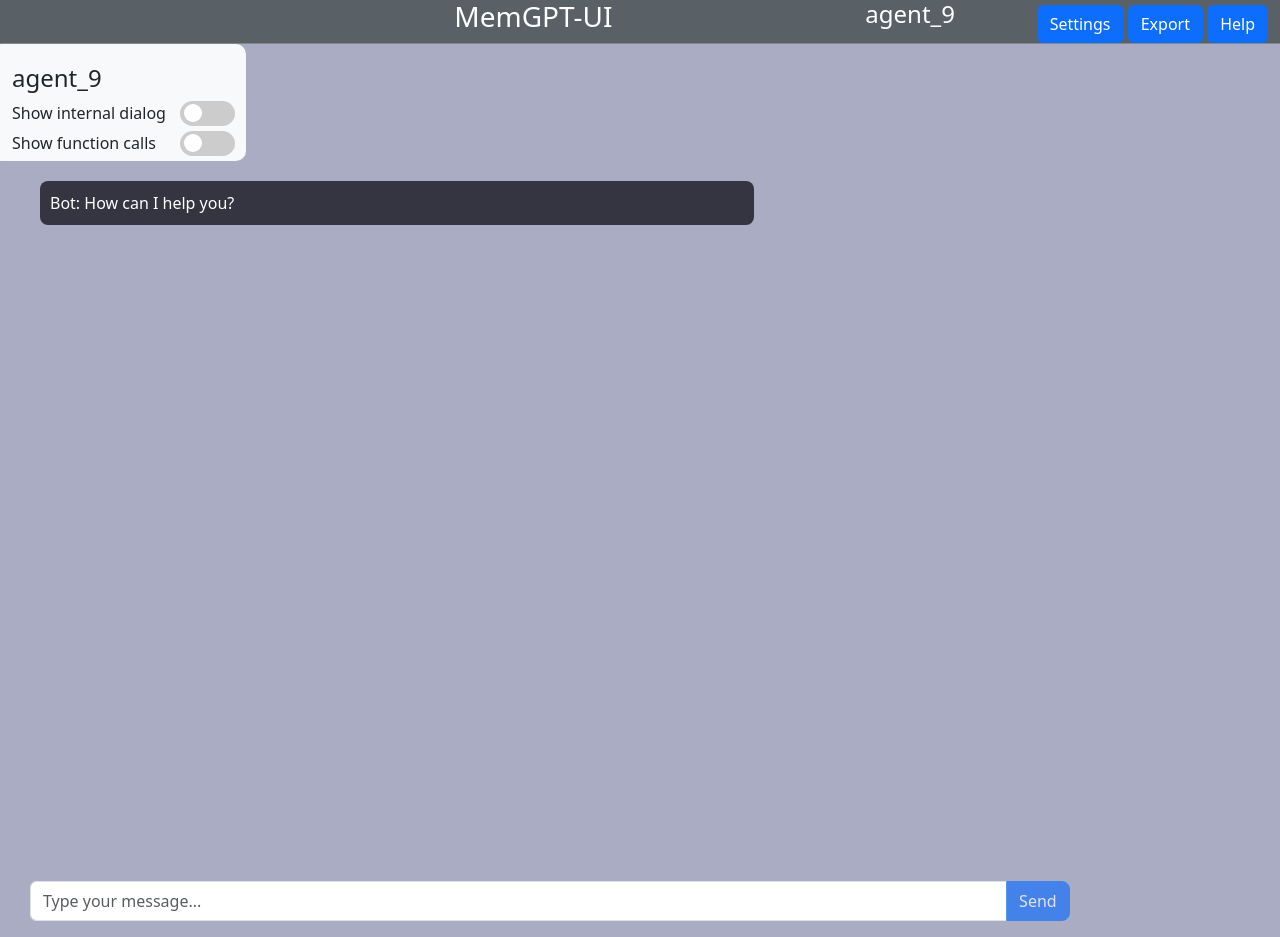
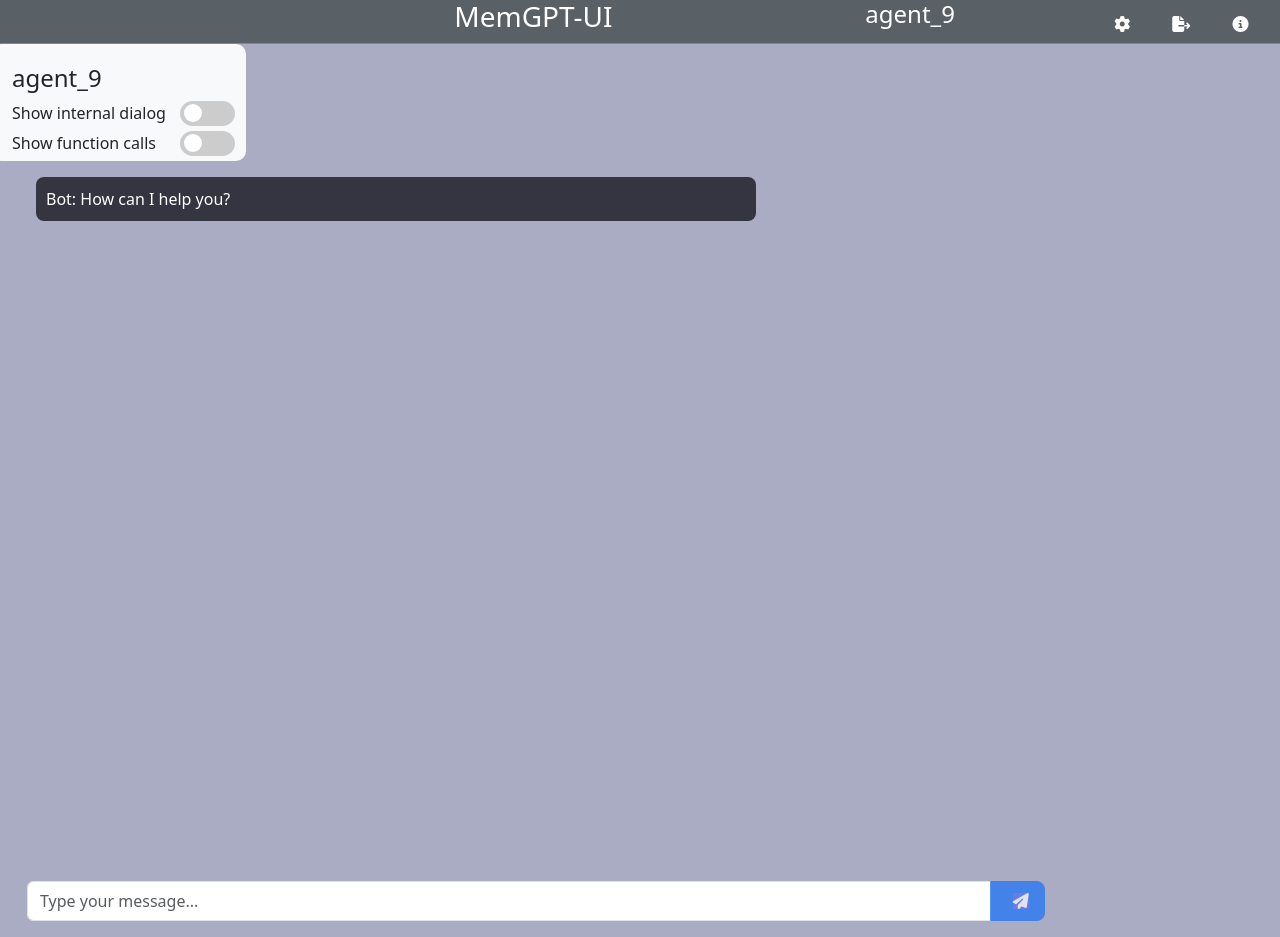
Before and after one commit to jonfleming/MemGPT-UI, a website: page public/index.html in a window 1280 px wide. Drawn offline with nearby package versions, Linux system fonts and the light colour scheme.

Commit message:
css changes

```diff
--- a/public/index.html
+++ b/public/index.html
@@ -9,6 +9,7 @@
       href="https://cdn.jsdelivr.net/npm/bootstrap@5.3.0/dist/css/bootstrap.min.css"
       rel="stylesheet" />
     <link rel="stylesheet" href="./style.css" />
+    <script src="https://kit.fontawesome.com/317a0ccc41.js" crossorigin="anonymous"></script>
   </head>
   <body>
     <div class="container-fluid">
@@ -23,14 +24,14 @@
         </div>
         <div class="col-md-3">
           <div class="float-end">
-            <button class="btn btn-primary" type="button" id="clear-button">
-              Settings
+            <button class="btn" type="button" id="clear-button">
+              <i class="fa-solid fa-gear"></i>
             </button>
-            <button class="btn btn-primary" type="button" id="save-button">
-              Export
+            <button class="btn" type="button" id="save-button">
+              <i class="fa-solid fa-file-export"></i>
             </button>
-            <button class="btn btn-primary" type="button" id="load-button">
-              Help
+            <button class="btn" type="button" id="load-button">
+              <i class="fa-solid fa-circle-info"></i>
             </button>
           </div>
         </div>
@@ -67,10 +68,10 @@
         <div class="col-md-10 g-0">
           <!-- 2 rows - Row 1 Chat Area -->
           <div class="row">
-            <div id="chat-area" class="col-md-12 chat-area"></div>
+            <div id="chat-area" class="col-md-12 ml-2 p-3 chat-area"></div>
             <!-- 2 rows - Row 2 Input Area -->
             <div class="row">
-              <div class="col-md-12 input-group mb-3 input-area">
+              <div class="col-md-12 input-group mb-3 pl-0 input-area">
                 <!-- Input box and send button -->
                 <input
                   id="user-input"
@@ -84,7 +85,7 @@
                   class="btn btn-primary"
                   type="button"
                   id="send-button">
-                  Send
+                  <i class="fa-solid fa-paper-plane"></i>
                 </button>
               </div>
             </div>
--- a/public/style.css
+++ b/public/style.css
@@ -8,13 +8,6 @@ body {
   display: flex;
   height: 90vh;
   margin-left: 0;
-}
-
-.input-area {
-  height: 5vh;
-  background-color: #aaacc4;
-  margin-left: 30px;
-  padding-left: 0
 }
 
 .sidebar {
@@ -73,6 +66,12 @@ body {
   font-size: 0.7em;
 }
 
+.input-area {
+  height: 5vh;
+  background-color: #aaacc4;
+  margin-left: 15px;
+}
+
 .settings {
   border-radius: 10px;
   background-color: #f8f9fa;
@@ -80,12 +79,13 @@ body {
 
 .btn {
   margin-top: 5px;
+  width: 55px;
 }
 
 .input-area .btn {
   border-radius: 8px;
-  margin: 0 5px 0 5px;
-  padding-right: 0 5px 0 5px;
+  margin: 0 15px 0 5px;
+  padding-right: 5px;
 }
 
 .heading {
@@ -161,3 +161,14 @@ input:checked + .slider:before {
 .slider.round:before {
   border-radius: 50%;
 }
+
+/* Font-Awesome */
+.fa-solid {
+  background-color: #5b6066;
+  color: white;
+}
+
+#send-btn .fa-solid {
+  background-color: #4764fa;
+  color: white;
+}
```
